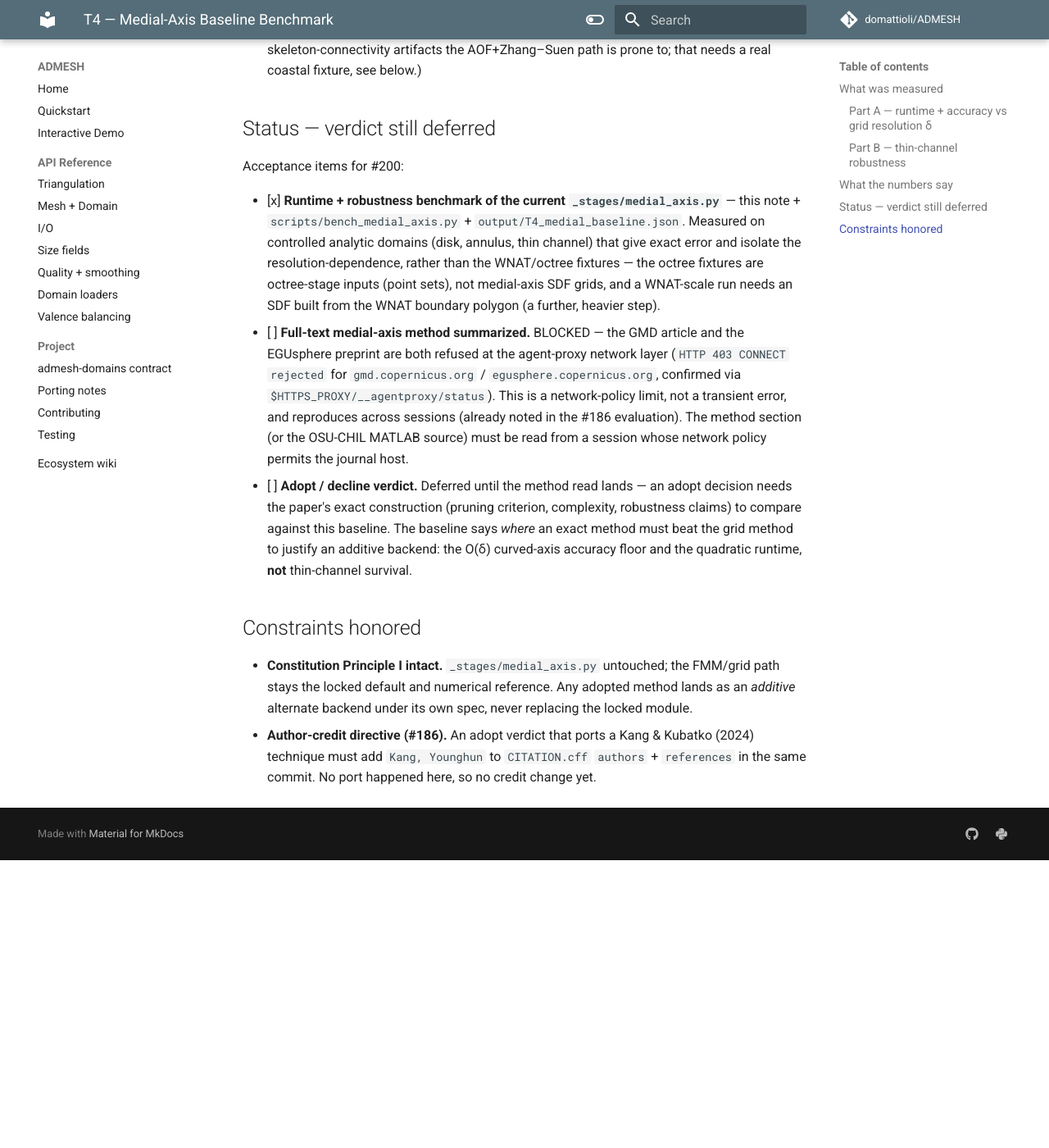
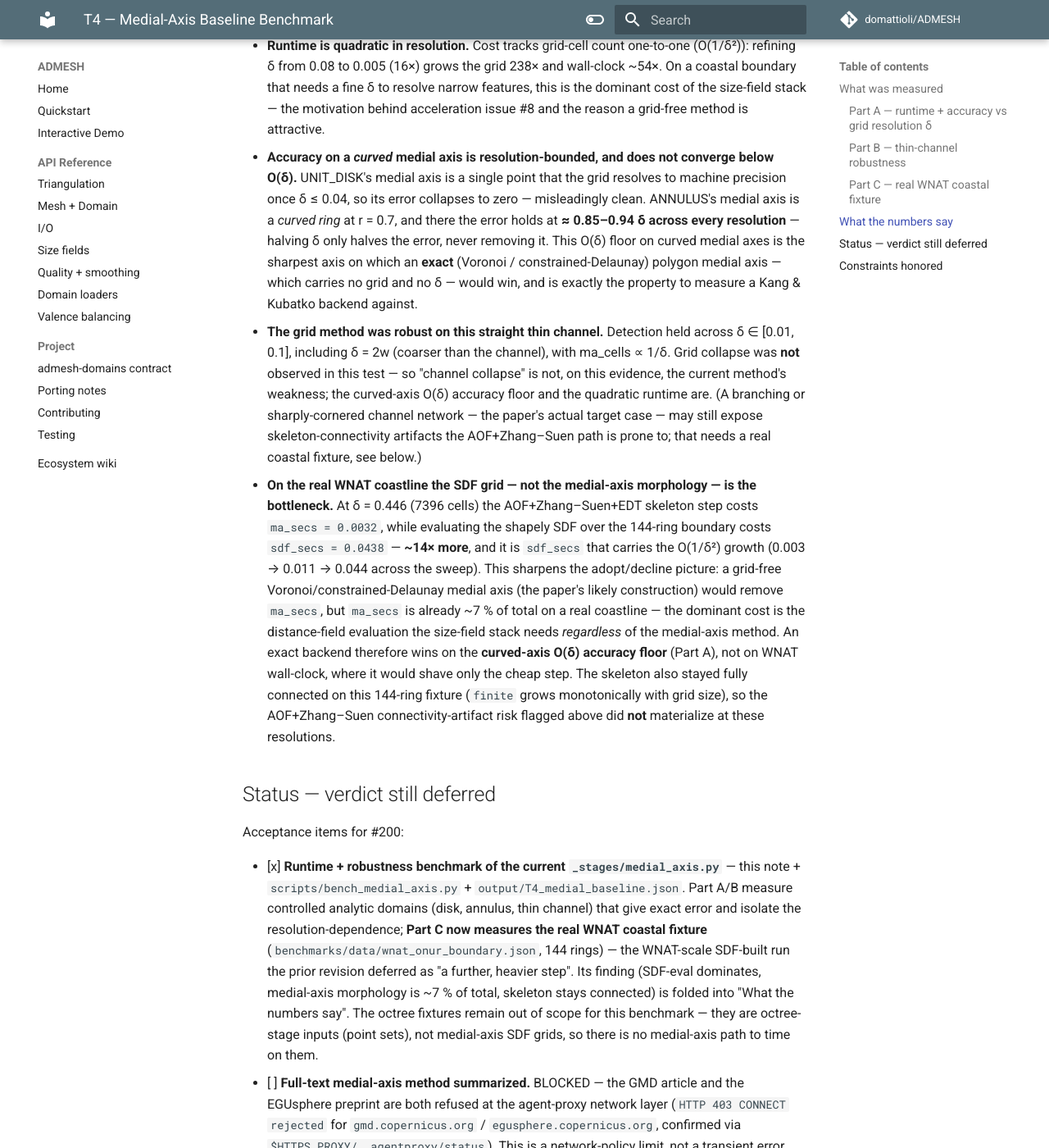
Before and after one commit to domattioli/ADMESH, an MkDocs documentation site: the page built from docs/upstream/T4-medial-axis-benchmark.md, in a window 1280 px wide and 1400 px high, scrolled down 2283 px. Shown: the whole window at 82% size. Built offline with MkDocs 1.6.1 and Material for MkDocs 9.7.7, drawn with Linux system fonts in a browser that asks for light colours; comment, search, counter and statistics services are not loaded; before the commit the page ends 3332 px from its top, so only the background shows below that; some of the changed text lies outside the part shown.

Commit message:
docs: extend T4 medial-axis benchmark to real WNAT coastal fixture (#200)
Part C runs the grid-based medial-axis path on the reconstructed WNAT-Onur
boundary (144 rings), warmed-up and timing SDF-eval separately from the
AOF+skeletonize+EDT step. Finding: on a real coastline the SDF grid dominates
(~14x the medial-axis morphology at delta=0.446) and carries the O(1/delta^2)
growth; the skeleton stays connected. Advances #200 acceptance box 2 to the
WNAT fixture the analytic domains stood in for. Locked _stages/ untouched.

Co-Authored-By: Claude Opus 4.8 <noreply@anthropic.com>
Claude-Session: https://claude.ai/code/session_01VAqKn1WE59117Qgqiu1m2M

```diff
--- a/docs/upstream/T4-medial-axis-benchmark.md
+++ b/docs/upstream/T4-medial-axis-benchmark.md
@@ -55,6 +55,22 @@ channel half-width.
 | 0.020 | 2.50 |      101 | yes      |
 | 0.010 | 5.00 |      208 | yes      |
 
+### Part C — real WNAT coastal fixture
+
+`medial_distance_fmm` on the reconstructed WNAT-Onur boundary
+(`benchmarks/data/wnat_onur_boundary.json`: 144 rings — outer ocean perimeter + island
+holes — over a ~38°×38° lon/lat bbox, diagonal ≈ 53.6). This is the production-grade coastal
+target the analytic domains stand in for. δ is set by fraction of the bbox diagonal.
+Wall-clock = min of 3 runs, warmed up once (untimed) to exclude Numba JIT + shapely-SDF build.
+`sdf_secs` = the signed-distance grid evaluation alone; `ma_secs` = the AOF+skeletonize+EDT
+medial-axis step (`total − sdf`); `finite` = medial-distance cells resolved.
+
+| δ      | grid_cells | sdf_secs | total_secs | ma_secs | finite |
+|--------|-----------:|---------:|-----------:|--------:|-------:|
+| 1.7851 |        484 |   0.0030 |     0.0037 |  0.0007 |    263 |
+| 0.8925 |       1849 |   0.0109 |     0.0124 |  0.0015 |   1039 |
+| 0.4463 |       7396 |   0.0438 |     0.0470 |  0.0032 |   4100 |
+
 ## What the numbers say
 
 - **Runtime is quadratic in resolution.** Cost tracks grid-cell count one-to-one (O(1/δ²)):
@@ -77,17 +93,34 @@ channel half-width.
   quadratic runtime are. (A branching or sharply-cornered channel network — the paper's
   actual target case — may still expose skeleton-connectivity artifacts the AOF+Zhang–Suen
   path is prone to; that needs a real coastal fixture, see below.)
+- **On the real WNAT coastline the SDF grid — not the medial-axis morphology — is the
+  bottleneck.** At δ = 0.446 (7396 cells) the AOF+Zhang–Suen+EDT skeleton step costs
+  `ma_secs = 0.0032`, while evaluating the shapely SDF over the 144-ring boundary costs
+  `sdf_secs = 0.0438` — **~14× more**, and it is `sdf_secs` that carries the O(1/δ²) growth
+  (0.003 → 0.011 → 0.044 across the sweep). This sharpens the adopt/decline picture: a
+  grid-free Voronoi/constrained-Delaunay medial axis (the paper's likely construction) would
+  remove `ma_secs`, but `ma_secs` is already ~7 % of total on a real coastline — the dominant
+  cost is the distance-field evaluation the size-field stack needs *regardless* of the
+  medial-axis method. An exact backend therefore wins on the **curved-axis O(δ) accuracy
+  floor** (Part A), not on WNAT wall-clock, where it would shave only the cheap step. The
+  skeleton also stayed fully connected on this 144-ring fixture (`finite` grows monotonically
+  with grid size), so the AOF+Zhang–Suen connectivity-artifact risk flagged above did **not**
+  materialize at these resolutions.
 
 ## Status — verdict still deferred
 
 Acceptance items for #200:
 
 - [x] **Runtime + robustness benchmark of the current `_stages/medial_axis.py`** — this
-  note + `scripts/bench_medial_axis.py` + `output/T4_medial_baseline.json`. Measured on
-  controlled analytic domains (disk, annulus, thin channel) that give exact error and
-  isolate the resolution-dependence, rather than the WNAT/octree fixtures — the octree
-  fixtures are octree-stage inputs (point sets), not medial-axis SDF grids, and a WNAT-scale
-  run needs an SDF built from the WNAT boundary polygon (a further, heavier step).
+  note + `scripts/bench_medial_axis.py` + `output/T4_medial_baseline.json`. Part A/B measure
+  controlled analytic domains (disk, annulus, thin channel) that give exact error and isolate
+  the resolution-dependence; **Part C now measures the real WNAT coastal fixture**
+  (`benchmarks/data/wnat_onur_boundary.json`, 144 rings) — the WNAT-scale SDF-built run the
+  prior revision deferred as "a further, heavier step". Its finding (SDF-eval dominates,
+  medial-axis morphology is ~7 % of total, skeleton stays connected) is folded into "What the
+  numbers say". The octree fixtures remain out of scope for this benchmark — they are
+  octree-stage inputs (point sets), not medial-axis SDF grids, so there is no medial-axis path
+  to time on them.
 - [ ] **Full-text medial-axis method summarized.** BLOCKED — the GMD article and the
   EGUsphere preprint are both refused at the agent-proxy network layer
   (`HTTP 403 CONNECT rejected` for `gmd.copernicus.org` / `egusphere.copernicus.org`,
```
Also changed, not shown: 1 other file.
